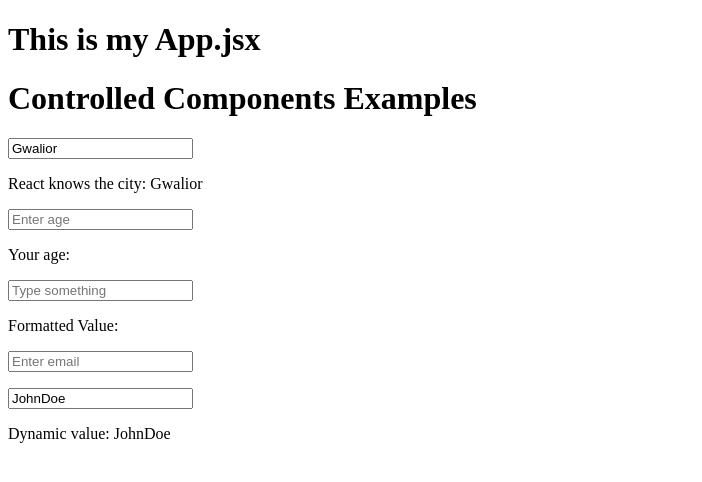
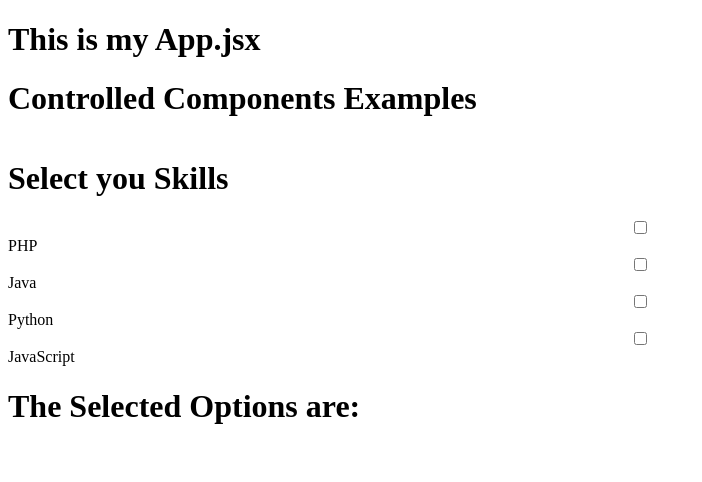
Before and after one commit to DeepCosmos532528am/learn-React, a React (Vite) app: page / in a window 1280 px wide. Shown: the top 482 px of the page, without its empty margins (0-702 px from the left). Built offline with nearby package versions, Linux system fonts and the light colour scheme.

Commit message:
feat: learn to build the checkboxes input handling using state in react

```diff
--- a/src/App.jsx
+++ b/src/App.jsx
@@ -1,10 +1,10 @@
-import ControlledCompo from "./controlledCompo";
+import HandleCheckBox from "./controlledCompo";
 
 function App() {
   return (
     <div>
       <h1>This is my App.jsx</h1>
-      <ControlledCompo />
+      <HandleCheckBox />
     </div>
   )
 }
--- a/src/controlledCompo.jsx
+++ b/src/controlledCompo.jsx
@@ -1,158 +1,52 @@
 import { useState } from 'react'
 import { useEffect } from 'react'
-// 📖 All‑in‑One Definition of Controlled Components
-// A controlled component in React is a form element (like <input>, <textarea>, or <select>) whose displayed value is always driven by React state, making the state the single source of truth. The component’s value is passed in via props (value={state}), and any user interaction triggers an event handler (like onChange) that updates the state. Because React fully controls the input, the behavior becomes predictable, allowing developers to enforce validation, formatting, and dynamic updates from external sources (such as props or API data). This ensures that the UI and the underlying data are always in sync, whether the change comes from user typing or external logic.
+//Lets see how to handle the radio input in react. We will create a component that will have a radio input and we will handle the change event of the radio input.
 
-// Why This Matters
+function RadioInput() {
+  const [selectedOption, setSelectedOption] = useState([]);
 
-//1. Single source of truth: The component’s value is always in sync with React state, making it easier to manage and debug form data.
+  const handleOptionChange = (event) => {
+    console.log("Event id and the target check status", event.target.id, ":", event.target.checked);
+    const { value, checked } = event.target;
+    setSelectedOption((prev) =>
+      // Functional update (prev => ...) hamesha latest state ki guarantee deta hai
+      checked
+        ? [...prev, value] //this says Agar checked hai toh add karo. here the new array is being created by [ ] brackets, inwhich the previous array + current event value is being added to spread the values in the new array, so its like selectedOption = [new array assignement] pehle default me empty array diya tha in useState([]). wese yaha .Concat() bhi kaam kar jayega, but spread is more readable and easy to understand.
+        : prev.filter((item) => item !== value) // Agar uncheck hai toh hatao, here the filter method is used to create a new array by filtering out the value that is being unchecked, so its like selectedOption = [new array assignement] pehle default me empty array diya tha in useState([]
 
-function SingleSource() {
-  const [city, setCity] = useState("Gwalior");
+    )
+  }
+
+  console.log('End.............................')
+
+  return <div style={{ display: 'flex', flexDirection: 'column', justifyContent: 'center' }}>
+    <h1>Select you Skills</h1>
+
+    <input type="checkbox" value="PHP" id='php' onClick={handleOptionChange} />
+    <label htmlFor="php">PHP</label>
+
+    <input type="checkbox" value='Java' id='java' onClick={handleOptionChange} />
+    <label htmlFor="java">Java</label>
+
+    <input type="checkbox" value='Python' id="python" onClick={handleOptionChange} />
+    <label htmlFor="python">Python</label>
+
+    <input type="checkbox" value='JavaScript' id="javascript" onClick={handleOptionChange} />
+    <label htmlFor="javascript">JavaScript</label>
+
+    <h1>The Selected Options are: {(selectedOption.toString()).toUpperCase()}</h1>
+
+  </div>
+}
+
+function HandleCheckBox() {
 
   return (
     <div>
-      <input
-        type="text"
-        value={city}
-        onChange={(e) => setCity(e.target.value)}
-      />
-      <p>React knows the city: {city}</p>
+      <h1>Controlled Components Examples</h1>
+      <RadioInput />
     </div>
   );
 }
 
-/**👉 The only place where the real value lives is React state (city). The DOM doesn’t decide anything — it just mirrors the state. That’s why React is the single source of truth. */
-
-//2. Validation and formatting: You can easily enforce input rules (e.g., only numbers, uppercase) and manipulate the value (like converting to uppercase) before updating the state.
-
-//🔹 Example 1: Only Numbers Allowed
-
-function OnlyNumbers() {
-  const [age, setAge] = useState("");
-
-  const handleChange = (e) => {
-    const value = e.target.value;
-    // Allow only digits
-    if (/^\d*$/.test(value)) {
-      setAge(value);
-    }
-  };
-
-  return (
-    <div>
-      <input
-        type="text"
-        value={age}
-        onChange={handleChange}
-        placeholder="Enter age"
-      />
-      <p>Your age: {age}</p>
-    </div>
-  );
-}
-
-/**👉 User agar letters type karega toh wo ignore ho jaayega. Sirf numbers hi accept honge. */
-
-//🔹 Example 2: Force Uppercase
-
-function UppercaseInput() {
-  const [text, setText] = useState("");
-
-  const handleChange = (e) => {
-    setText(e.target.value.toUpperCase());
-  };
-
-  return (
-    <div>
-      <input
-        type="text"
-        value={text}
-        onChange={handleChange}
-        placeholder="Type something"
-      />
-      <p>Formatted Value: {text}</p>
-    </div>
-  );
-}
-
-/**👉 User jo bhi type karega, wo automatically uppercase mein convert ho jaayega. React is controlling the formatting before it updates the state. */
-
-//🔹 Example 3: Email Validation
-
-function EmailValidation() {
-  const [email, setEmail] = useState("");
-  const [error, setError] = useState("");
-  const [color, setColor] = useState("");
-
-  const handleChange = (e) => {
-    const value = e.target.value;
-    setEmail(value);
-
-    // Simple validation
-    if (value && !value.includes("@")) {
-      setError("Invalid email: must contain @");
-      setColor("red")
-    } else if (value && value.includes("@")) {
-      setError("hmm...Going good");
-      setColor("green")
-    } else {
-      setError("");
-      setColor("")
-    }
-  };
-
-  return (
-    <div>
-      <input
-        type="email"
-        value={email}
-        onChange={handleChange}
-        placeholder="Enter email"
-      />
-      <p style={{ color: color }}>{error}</p>
-    </div>
-  );
-}
-
-/**Yahan tum live validation kar sakte ho. User jaise hi galat format type karega, error message show ho jaayega.*/
-
-
-//3 Dynamic Updates: Useful when prefilling forms, syncing across components, or resetting after submit.
-
-function DynamicUpdate({ externalValue }) {
-  const [name, setName] = useState("");
-
-  useEffect(() => {
-    setName(externalValue); // sync with external changes
-  }, [externalValue]);
-
-  return (
-    <div>
-      <input
-        type="text"
-        value={name}
-        onChange={(e) => setName(e.target.value)}
-      />
-      <p>Dynamic value: {name}</p>
-    </div>
-  );
-}
-/**
-Prefilling forms with API data (e.g., user profile).Resetting inputs after submit.Syncing across multiple components. */
-
-function ControlledCompo() {
-
-  return (
-    <div>
-      <h1>Controlled Components Examples</h1>
-      <SingleSource />
-      <OnlyNumbers />
-      <UppercaseInput />
-      <EmailValidation />
-      <DynamicUpdate externalValue="JohnDoe" />
-    </div>
-  );
-}
-
-export default ControlledCompo;
+export default HandleCheckBox;
```
